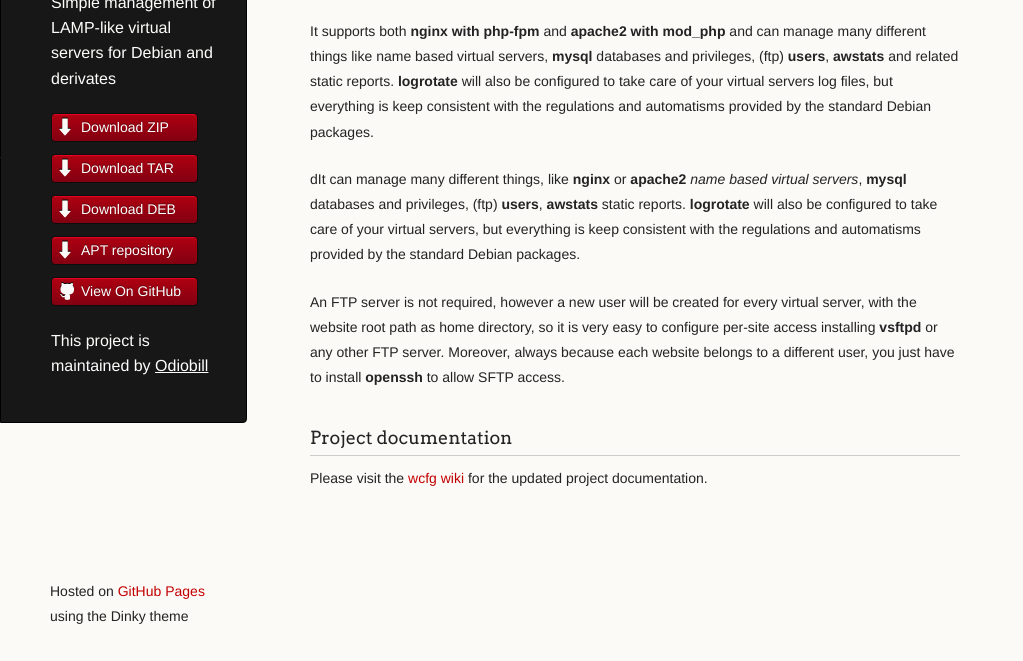
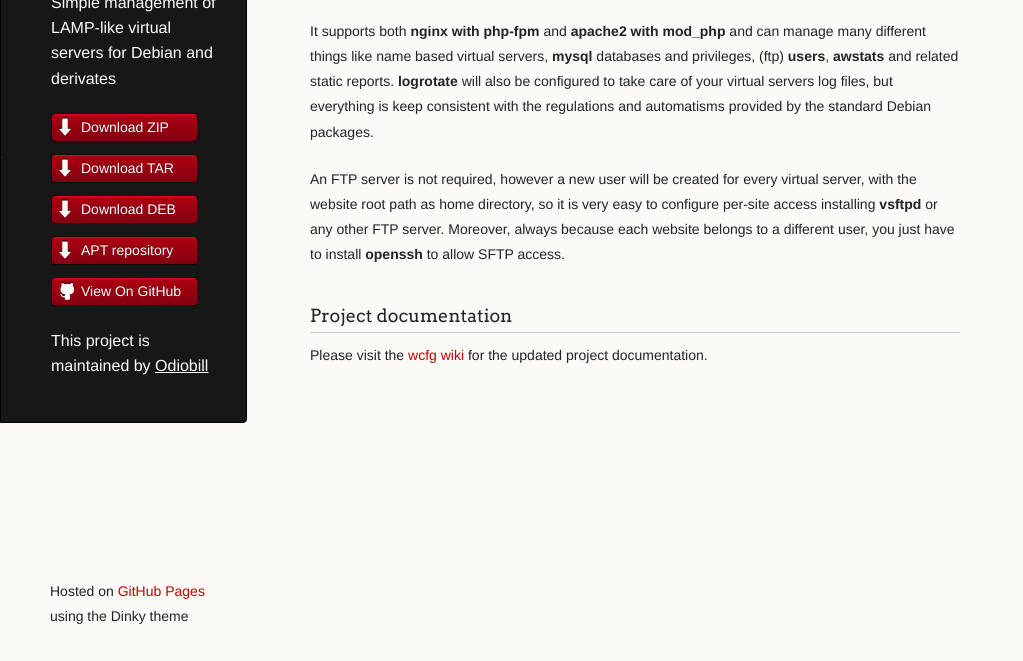
Before and after one commit to Odiobill/wcfg, a plain HTML site: page index.html in a window 1280 px wide. Shown: the part 139-800 px from the top of the page, without its empty margins (0-1023 px from the left). Drawn offline with Linux system fonts and the light colour scheme.

Commit message:
Removed rendundand paragraph

```diff
--- a/index.html
+++ b/index.html
@@ -35,12 +35,6 @@
 	<h3>Welcome to the Wcfg project page.</h3>
 <p><em>wcfg</em> is a script, to be executed with super-user privileges, that can configure (or remove) complete LAMP-like virtual servers.</p>
 <p>It supports both <strong>nginx with php-fpm</strong> and <strong>apache2 with mod_php</strong> and can manage many different things like name based virtual servers, <strong>mysql</strong> databases and privileges, (ftp) <strong>users</strong>, <strong>awstats</strong> and related static reports. <strong>logrotate</strong> will also be configured to take care of your virtual servers log files, but everything is keep consistent with the regulations and automatisms provided by the standard Debian packages.</p>
-
-dIt can manage many different things, like <strong>nginx</strong> or <strong>apache2</strong> <em>name based
-virtual servers</em>, <strong>mysql</strong> databases and privileges, (ftp) <strong>users</strong>,
-<strong>awstats</strong> static reports. <strong>logrotate</strong> will also be configured to take care of
-your virtual servers, but everything is keep consistent with the regulations and automatisms provided by the
-standard Debian packages.</p>
 <p>An FTP server is not required, however a new user will be created for every virtual server, with the website root path as home directory, so it is very easy to configure per-site access installing <strong>vsftpd</strong> or any other FTP server. Moreover, always because each website belongs to a different user, you just have to install <strong>openssh</strong> to allow SFTP access.</p>
 
 	<h3>Project documentation</h3>
```
